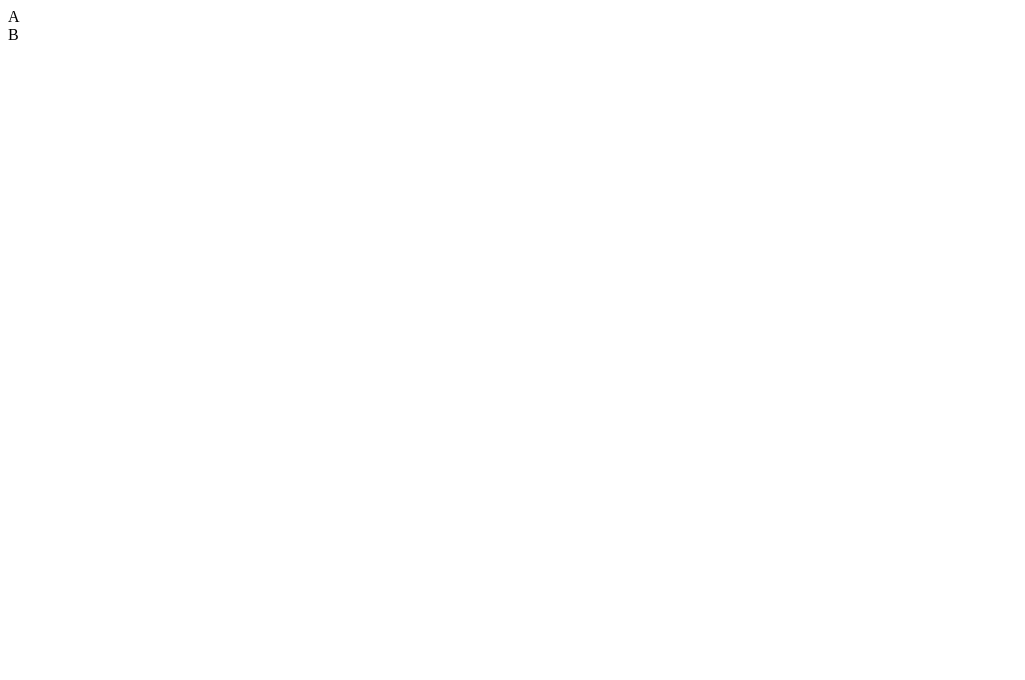
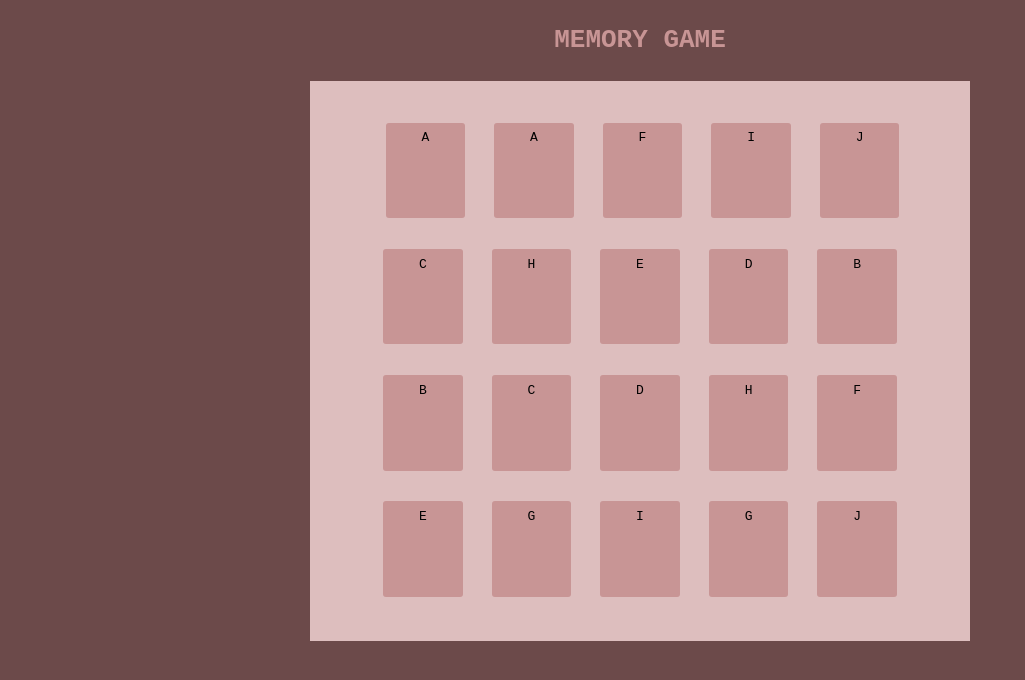
Before and after one commit to ShiraGal/MemoryGame, a plain HTML site: page project_1.html in a window 1280 px wide. Shown: the whole page, without its empty margins (0-1025 px from the left). Drawn offline with Linux system fonts and the light colour scheme.

Commit message:
cards design

```diff
--- a/memoryGame.js
+++ b/memoryGame.js
@@ -0,0 +1,41 @@
+
+ let cards = ["A","B","C","D","E","F","G","H","I","J"]
+cards = cards.concat(cards);
+
+function shuffle(){
+
+    for(i in cards){
+        randomI = Math.round(Math.random()*(cards.length-1));
+        cards[randomI] = String(cards.splice(i,1,cards[randomI]));
+    }
+    return cards;
+}
+console.log(shuffle());
+
+
+
+
+// למשוך את שולחן המשחק:
+let board = document.getElementById("gameTable");
+// לייצר כרטיס:
+let elem = document.createElement("div");
+// להכניס טקסט בכרטיס
+// elem.innerText = "A";
+// לחבר את הכרטיס לשולחן, את הילד לאבא..
+board.appendChild(elem);
+
+// elem.className = "card";
+
+
+
+
+function startNewGame(){
+    for(i in cards){
+        let elem = document.createElement("div");
+        elem.innerText = cards[i];
+        board.appendChild(elem);
+        elem.className = "card";
+    }
+    return cards
+}
+startNewGame();
--- a/project_1.html
+++ b/project_1.html
@@ -4,9 +4,64 @@
 
   </head>
   <body>
+
+
+    <style>
+      body{
+        background-color: 6C4A4A;
+        text-align: center;
+        font-family: monospace;
+      }
+
+      h1{
+        color:  C89595;
+        margin: 2%;
+        margin-top: 2%;
+      }
+
+      #gameTable{
+
+    background-color: DDBEBE ;
+    height: 500px;
+    width: 600px;
+    margin: auto;
+    padding: 30px;
+    display: flex;
+    flex-wrap: wrap;
+    justify-content: center;
+    gap: 5px;
+
+}
+    .card {
+      background-color: C89595;
+      height: 80px;
+      width: 64px;
+      margin:2%;
+      padding: 1ch;
+      border: 2px 6C4A4A;
+      border-radius:  3px;
+     }
+
+     .innerText{
+       color: C89595;
+       font-size: larger;
+
+     }
+
+     .card:hover{
+      border-style: ridge;
+      border-color: 6C4A4A;
+      cursor:hand;
+
+     }
+    </style>
+
+    <h1><b>MEMORY GAME</b></h1>
+
       <div id = "gameTable"></div>
-      <div>A</div>
-      <div>B</div>
+      <!-- <div>A</div>
+      <div>B</div> -->
+
 
 
 
```
Also changed, not shown: memoryGame.css (added, +9 -0 lines), image/עץ-משופשף.jpg (added).
